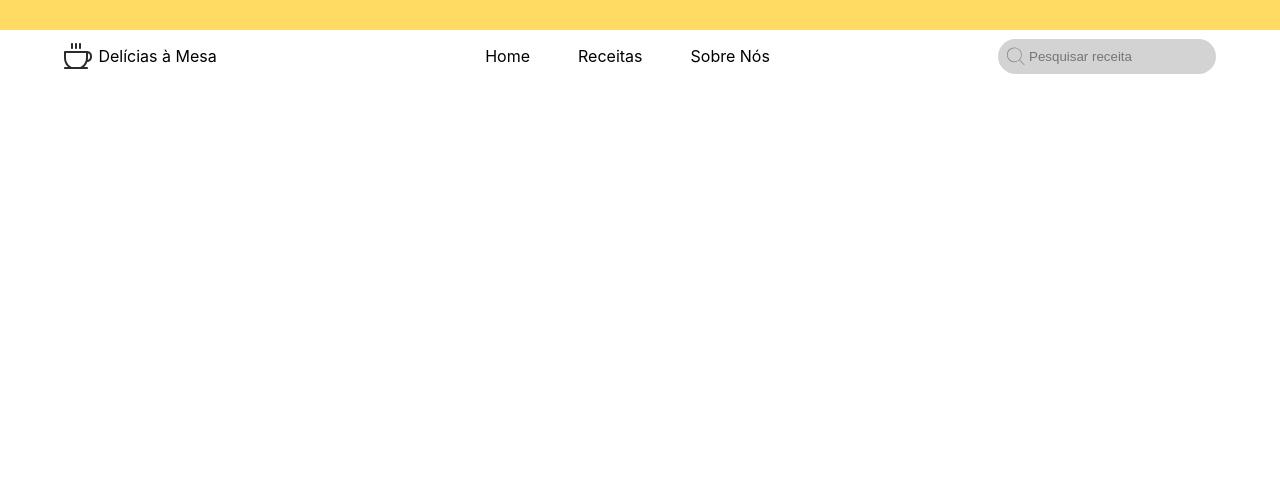
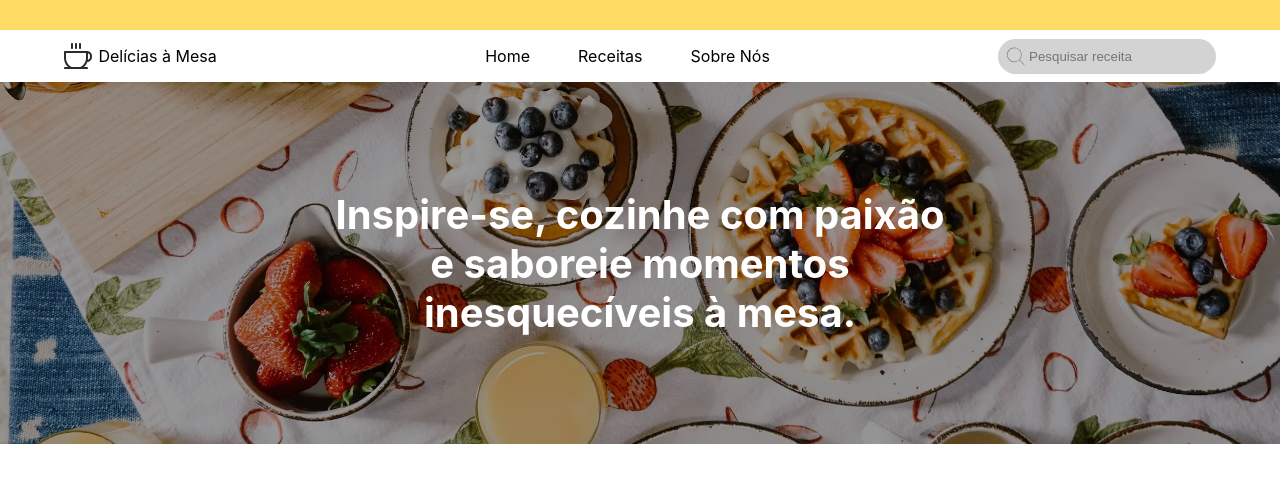
Before and after one commit to FelypePaiva/Delicias-a-Mesa, a React (Create React App) app: page / in a window 1280 px wide. Shown: the top 482 px of the page. Built offline with nearby package versions, Linux system fonts and the light colour scheme.

Commit message:
Adiciona Banner Principal

```diff
--- /dev/null
+++ b/jsconfig.json
@@ -0,0 +1,6 @@
+{
+  "compilerOptions": {
+    "baseUrl": "src"
+  },
+  "include": ["src"]
+}
--- /dev/null
+++ b/src/Componentes/BannerPrincipal/BannerPrincipal.css
@@ -0,0 +1,34 @@
+.divBannerContainer{
+    position:relative;
+}
+.divBannerContainer:before {
+  content: '';
+  position: absolute;
+  top: 0;
+  left: 0;
+  width: 100%;
+  height: 362px;
+  background: linear-gradient(0deg, rgba(0, 0, 0, 0.4), rgba(0, 0, 0, 0.4));
+  z-index: 1;
+}
+.bannerPrincipal{
+    display:flex;
+    align-items: center;
+    justify-content: center;
+    background-image:url('imagens/banner-principal.webp')!important;
+    background-size: cover;
+    background-repeat: no-repeat;
+    background-position-y: -362px;
+    min-height: 362px;
+
+    font-size:40px;
+    color:#fff;
+    font-weight: 700;
+
+}
+
+.bannerPrincipal span{
+    width:50%;
+    position:relative;
+    z-index:3;
+}
--- /dev/null
+++ b/src/Componentes/BannerPrincipal/BannerPrincipal.js
@@ -0,0 +1,14 @@
+import '../BannerPrincipal/BannerPrincipal.css'
+
+function BannerPrincipal(){
+    return(
+        <div className='divBannerContainer'>
+            <div className='bannerPrincipal'>
+                <span>Inspire-se, cozinhe com paixão e saboreie momentos inesquecíveis à mesa.</span>
+            </div>
+        </div>
+    )
+}
+
+
+export default BannerPrincipal;
--- a/src/Componentes/Header/Header.js
+++ b/src/Componentes/Header/Header.js
@@ -1,7 +1,8 @@
 import './Header.css';
-import Logo from '../Logo/Logo'
-import MenuNavegacao from '../MenuNavegacao/MenuNavegacao';
-import MenuPesquisa from '../MenuPesquisa/MenuPesquisa'
+import Logo from 'Componentes/Logo/Logo'
+import MenuNavegacao from 'Componentes/MenuNavegacao/MenuNavegacao';
+import MenuPesquisa from 'Componentes/MenuPesquisa/MenuPesquisa'
+import BannerPrincipal from 'Componentes/BannerPrincipal/BannerPrincipal.js';
 
 function Header(){
     return(
@@ -12,6 +13,7 @@ function Header(){
             <MenuNavegacao/>
             <MenuPesquisa/>
         </div>
+            <BannerPrincipal/>
         </header>
     );
 }
```
Also changed, not shown: src/imagens/banner-principal.webp (added).
